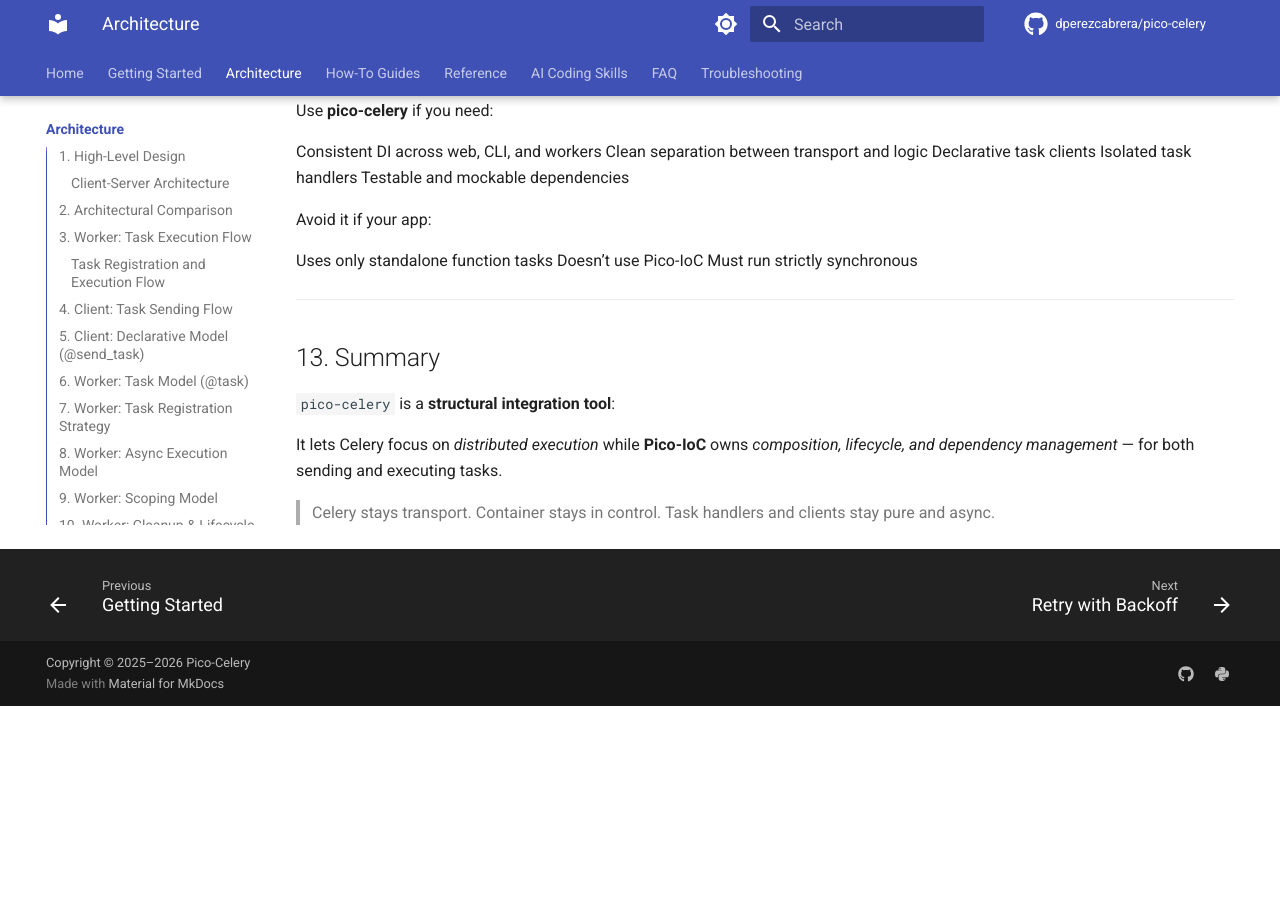
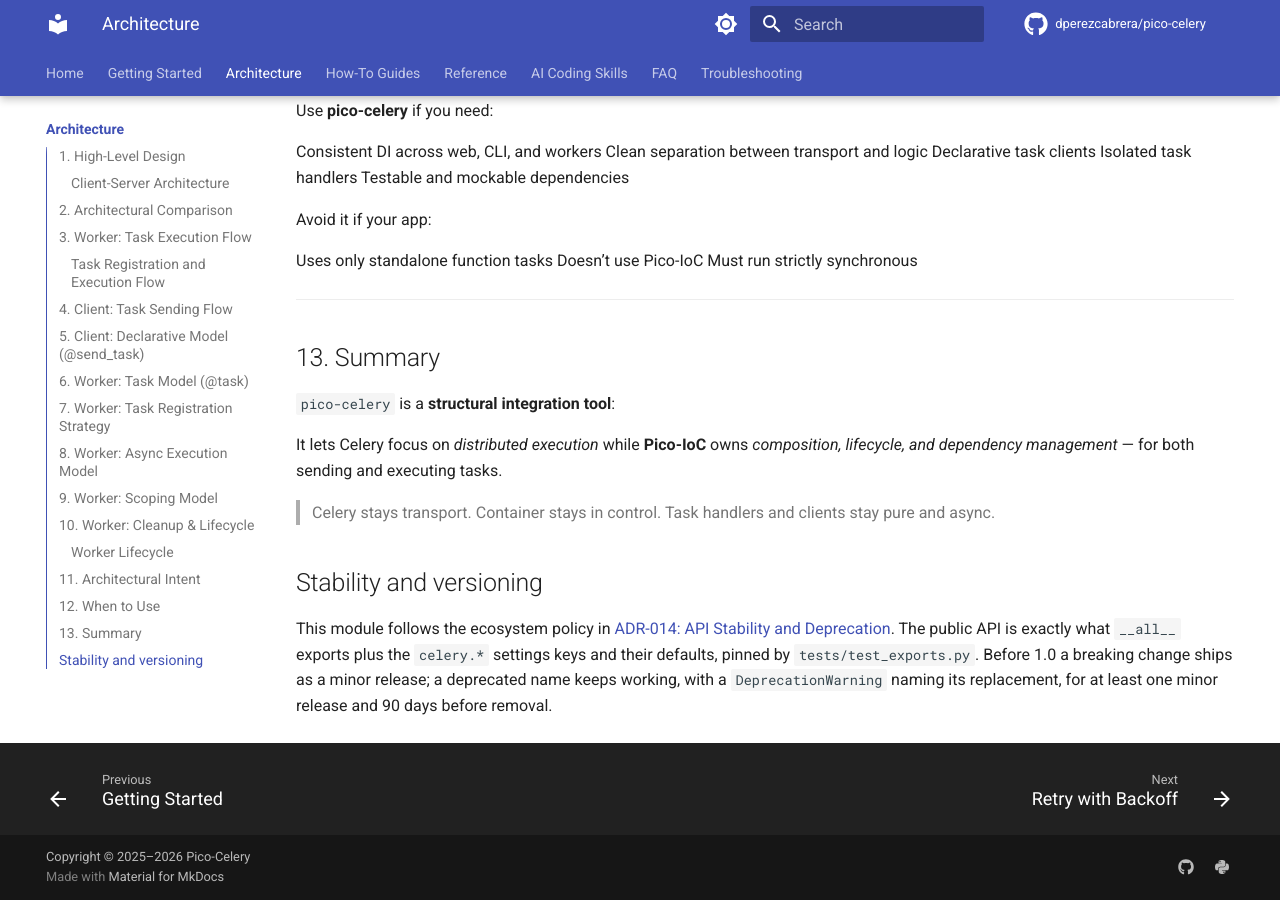
Before and after one commit to dperezcabrera/pico-celery, an MkDocs documentation site: the page built from docs/architecture.md, in a window 1280 px wide and 900 px high, scrolled down 9868 px. Built offline with MkDocs 1.6.1 and Material for MkDocs 9.7.7, drawn with Linux system fonts in a browser that asks for light colours; comment, search, counter and statistics services are not loaded; before the commit the page ends 10574 px from its top, so only the background shows below that.

Commit message:
Link the ADR-014 stability and deprecation policy from the architecture docs

```diff
--- a/docs/architecture.md
+++ b/docs/architecture.md
@@ -344,3 +344,8 @@ It lets Celery focus on *distributed execution* while **Pico-IoC** owns *composi
 > Celery stays transport.
 > Container stays in control.
 > Task handlers and clients stay pure and async.
+
+
+## Stability and versioning
+
+This module follows the ecosystem policy in [ADR-014: API Stability and Deprecation](https://github.com/dperezcabrera/pico-ioc/blob/main/docs/adr/adr-0014-api-stability-and-deprecation.md). The public API is exactly what `__all__` exports plus the `celery.*` settings keys and their defaults, pinned by `tests/test_exports.py`. Before 1.0 a breaking change ships as a minor release; a deprecated name keeps working, with a `DeprecationWarning` naming its replacement, for at least one minor release and 90 days before removal.
```
